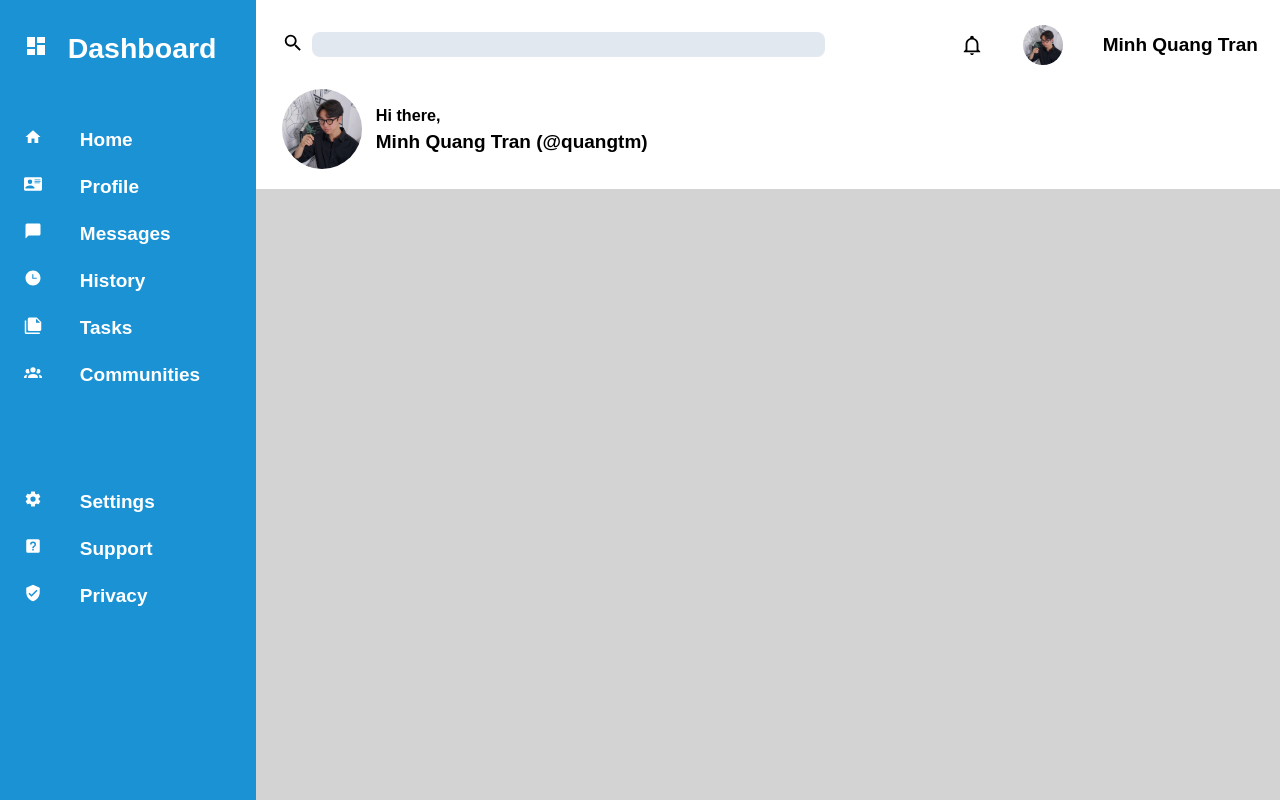
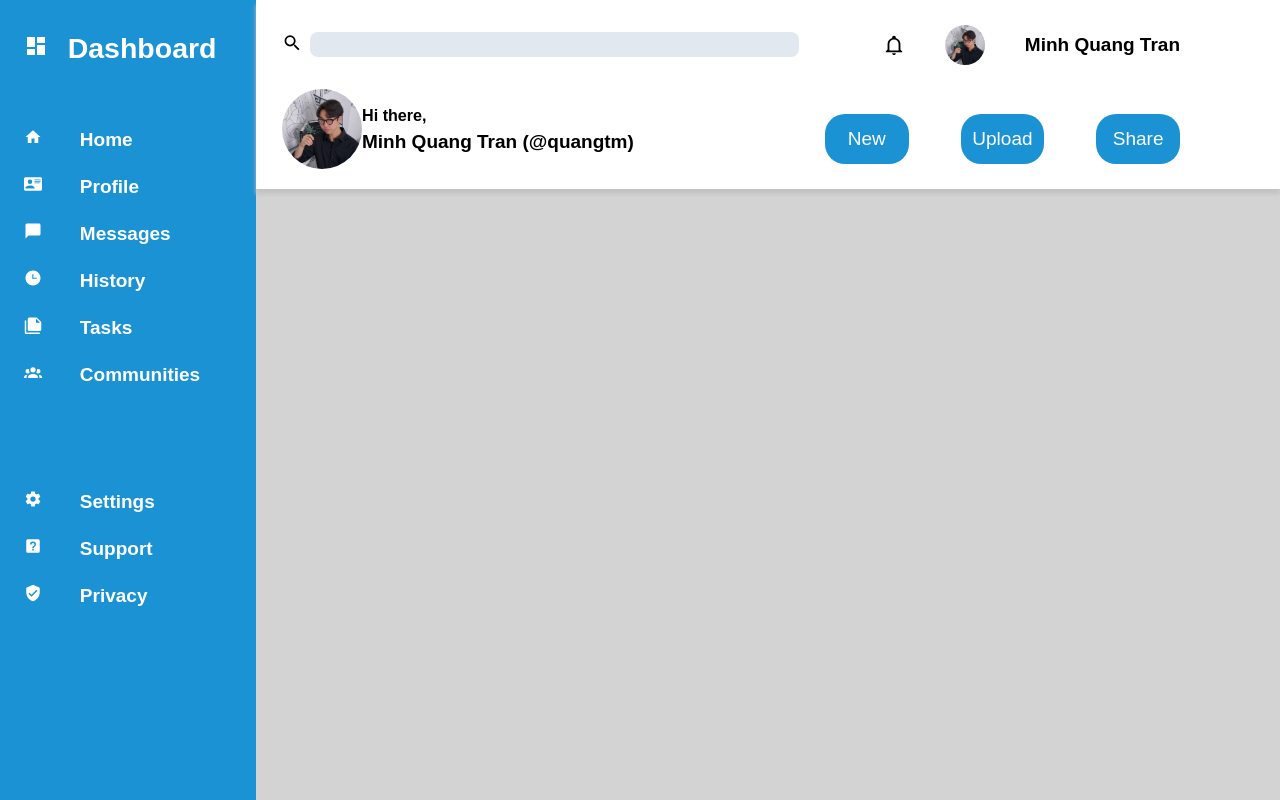
Before and after one commit to quangtm08/top-frontend-projects, a plain HTML site: page admin-dashboard/dashboard.html in a window 1280 px wide. Drawn offline with Linux system fonts and the light colour scheme.

Commit message:
complete the topbar

```diff
--- a/admin-dashboard/dashboard.html
+++ b/admin-dashboard/dashboard.html
@@ -163,7 +163,14 @@
 
 
 
-            <div class="utilities"></div>
+            <div class="utilities">
+                <button>New</button>
+                <button>Upload</button>
+                <button>Share</button>
+
+
+
+            </div>
         </div>
 
         <main class="dashboard">
--- a/admin-dashboard/dashboardStyle.css
+++ b/admin-dashboard/dashboardStyle.css
@@ -128,8 +128,10 @@ body > div{
     width: 100%;
 
     display: grid;
-    grid-template-columns: 2fr 1fr;
+    grid-template-columns: 5fr 4fr;
     grid-template-rows: auto auto;
+
+    box-shadow: 0px 5px 4px rgb(197, 194, 194);
 }
 /* Search */
 
@@ -141,13 +143,14 @@ body > div{
 
 .search{
     display: flex;
+    justify-content: flex-start;
     margin: 32px 26px;
     gap: 8px;
 
 }
 
 .search input{
-    width: 80%;
+    width: 100%;
     border-radius: 8px;
     background-color: #E2E8F0;
     border: none;
@@ -160,8 +163,9 @@ body > div{
 .status {
     display: flex;
     align-items: center;
-    justify-content: center;
+    justify-content: flex-end;
     gap: 40px;
+    padding-right: 100px;
 }
 
 .status .avatarPicture{
@@ -221,8 +225,32 @@ body > div{
 }
 
 
+/* Utilities */
 
+.utilities{
+    display: flex;
+    gap: 52px;
+    align-items: center;
+    justify-content: flex-end;
+    padding-right: 100px;
 
+}
+
+.utilities button{
+    flex: 1;
+    border-radius: 20px;
+    height: 50%;
+    border: none;
+    background-color: #1A92D3;
+    color: white;
+    font-weight: 500;
+    font-size: var(--font-m);
+}
+
+.utilities button:hover{
+    background-color: #42a2d5;
+    transition-duration: 150ms;
+}
 
 
 
```
